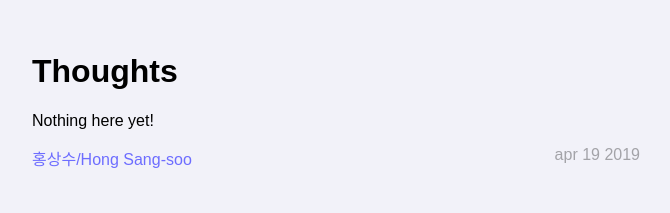
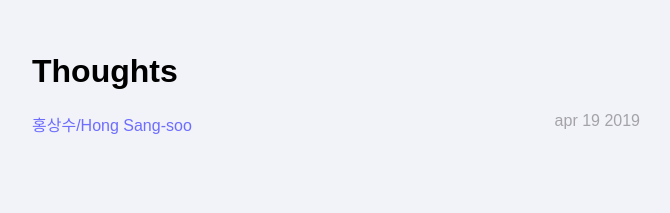
Before and after one commit to DanielHyunilKim/dkhyunil.me, a plain HTML site: page blog/index.html in a window 1280 px wide. Shown: the whole page, without its empty margins (304-974 px from the left). Drawn offline with Linux system fonts and the light colour scheme.

Commit message:
got rid of nothing yet

```diff
--- a/blog/index.html
+++ b/blog/index.html
@@ -7,7 +7,6 @@
 <body>
 <main>
   <h1>Thoughts</h1>
-  <p>Nothing here yet!</p>
   <nav>
     <ul>
       <li><a href="1">홍상수/Hong Sang-soo</a><time>apr 19 2019</time></li></li>
```
